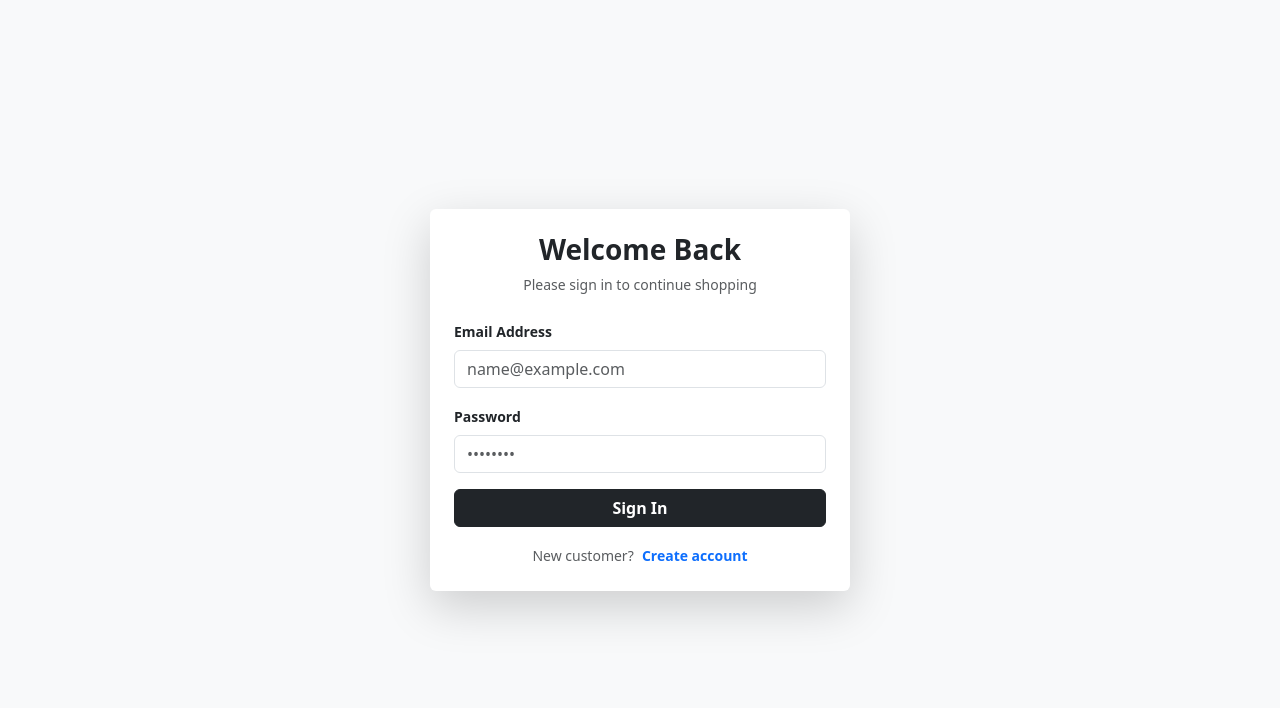
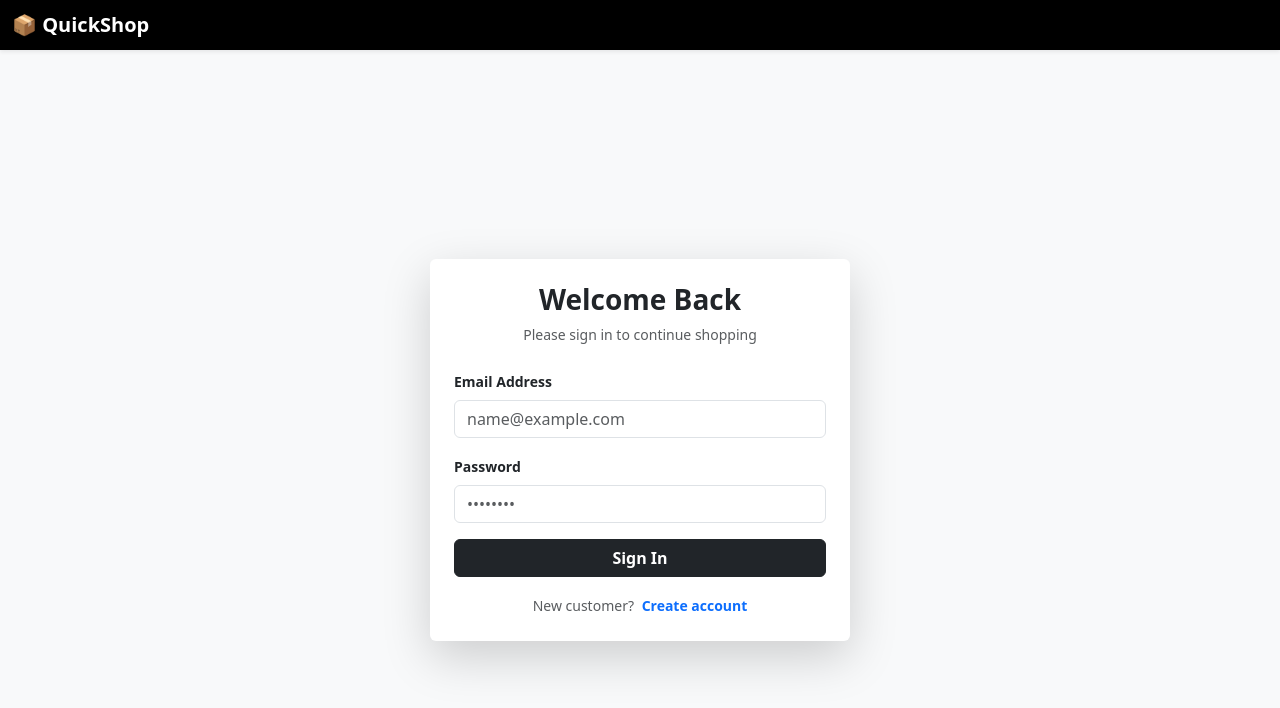
Before and after one commit to ankitabhadule61-spec/ecommerce-store, a website: page public/login.html in a window 1280 px wide. Drawn offline with nearby package versions, Linux system fonts and the light colour scheme.

Commit message:
updated project

```diff
--- a/public/login.html
+++ b/public/login.html
@@ -6,19 +6,33 @@
     <title>Authentication Portal</title>
     <link href="https://cdn.jsdelivr.net/npm/bootstrap@5.3.0/dist/css/bootstrap.min.css" rel="stylesheet">
 </head>
+
 <body class="bg-light">
+
+    <!-- Navbar -->
+    <nav class="navbar navbar-dark bg-black shadow-sm">
+        <div class="container-fluid">
+            <span class="navbar-brand mb-0 h1 fw-bold text-white">
+                📦 QuickShop
+            </span>
+        </div>
+    </nav>
 
     <div class="container d-flex justify-content-center align-items-center vh-100">
         <div class="card shadow-lg border-0" style="width: 100%; max-width: 420px;">
             <div class="card-body p-4">
+
                 <div class="text-center mb-4">
                     <h3 class="fw-bold text-dark" id="form-title">Welcome Back</h3>
-                    <p class="text-muted small" id="form-subtitle">Please sign in to continue shopping</p>
+                    <p class="text-muted small" id="form-subtitle">
+                        Please sign in to continue shopping
+                    </p>
                 </div>
 
                 <div class="alert alert-danger d-none" id="auth-alert"></div>
 
                 <form id="auth-form">
+
                     <div class="mb-3 d-none" id="name-group">
                         <label class="form-label small fw-semibold">Full Name</label>
                         <input type="text" class="form-control" id="auth-name" placeholder="John Doe">
@@ -34,17 +48,25 @@
                         <input type="password" class="form-control" id="auth-password" placeholder="••••••••" required>
                     </div>
 
-                    <button type="submit" class="btn btn-dark w-100 fw-semibold mb-3" id="submit-btn">Sign In</button>
+                    <button type="submit" class="btn btn-dark w-100 fw-semibold mb-3" id="submit-btn">
+                        Sign In
+                    </button>
 
                     <div class="text-center">
-                        <span class="text-muted small" id="toggle-text">New customer?</span>
-                        <a href="#" class="small fw-bold text-decoration-none ms-1" id="toggle-link">Create account</a>
+                        <span class="text-muted small" id="toggle-text">
+                            New customer?
+                        </span>
+                        <a href="#" class="small fw-bold text-decoration-none ms-1" id="toggle-link">
+                            Create account
+                        </a>
                     </div>
+
                 </form>
             </div>
         </div>
     </div>
 
     <script src="js/main.js"></script>
+
 </body>
 </html>
```
Also changed, not shown: public/admin.html (+1 -1 lines).
